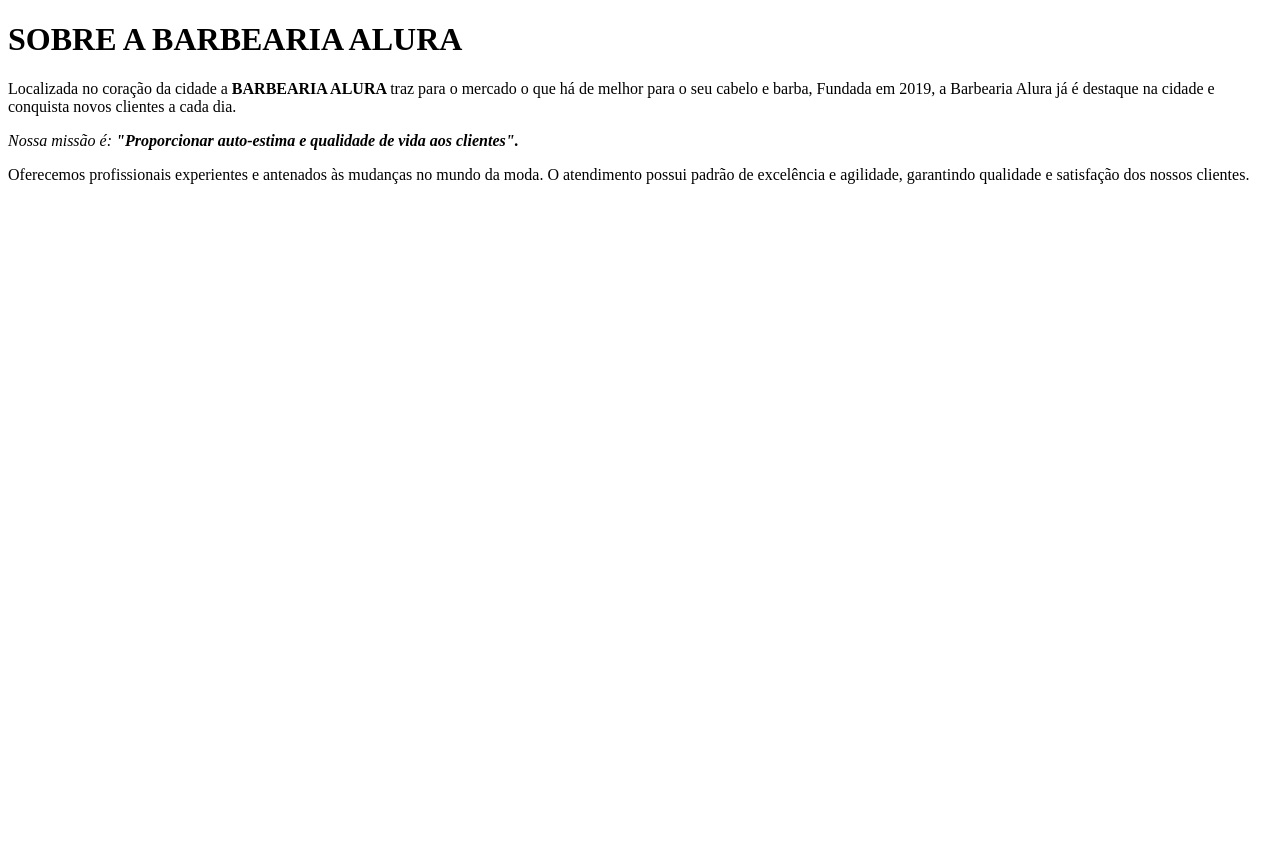
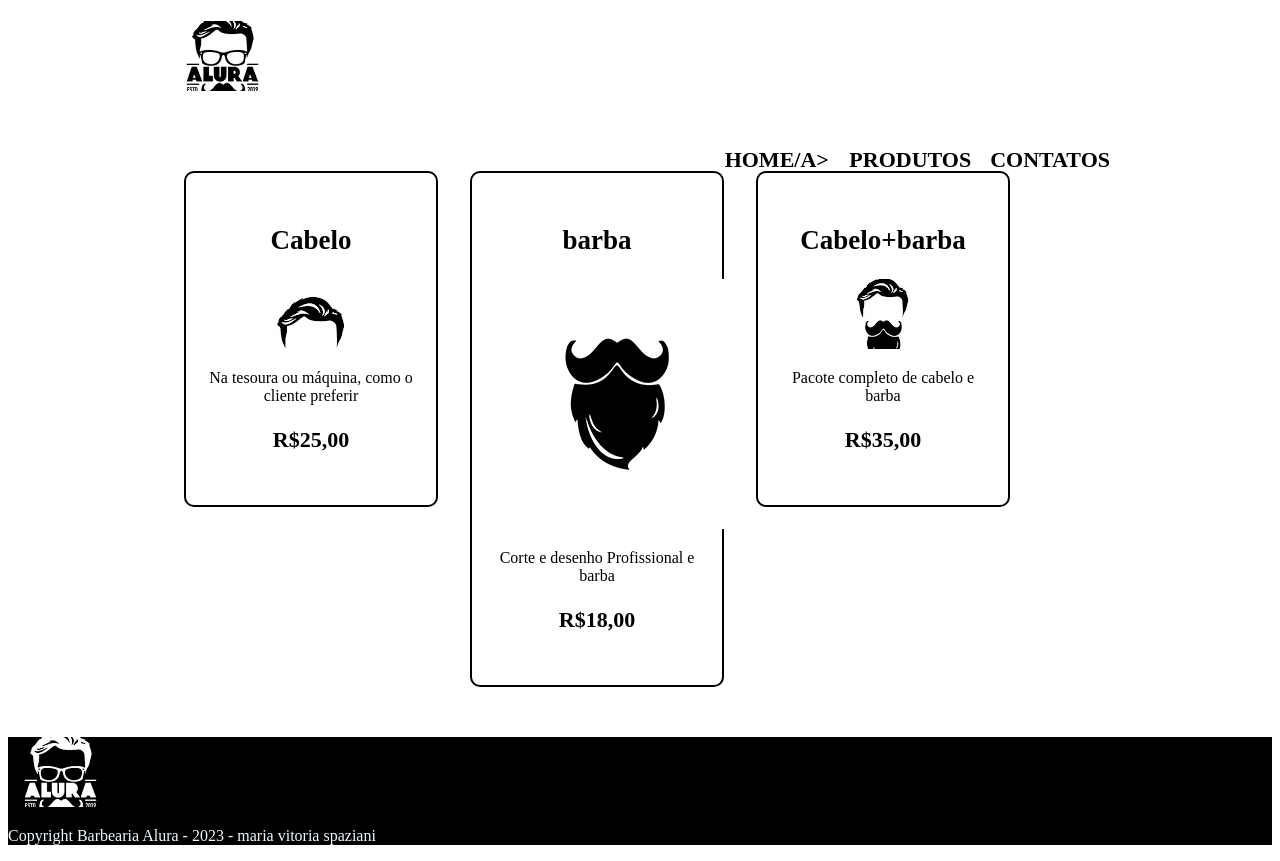
Before and after one commit to euuumaviie/Maria1B, a plain HTML site: page index.html in a window 1280 px wide. Before the commit the page ends 800 px from the top, so only its background shows below. Drawn offline with Linux system fonts and the light colour scheme.

Commit message:
Add files via upload

```diff
--- a/index.html
+++ b/index.html
@@ -3,19 +3,67 @@
 <head>
     <meta charset="UTF-8">
     <meta name="viewport" content="width=device-width, initial-scale=1.0">
-    <title> BARBEARIA ALURA </title>
+    <title>HOME</title>
+
+    <link rel="stylesheet" href="style.css">
+
 </head>
 <body>
-    <H1> SOBRE A BARBEARIA ALURA</H1>
 
- <p>   Localizada no coração da cidade a
-    <strong> BARBEARIA ALURA </strong>
-     traz para o mercado o que há de melhor para o seu cabelo e barba,
-       Fundada em 2019, a Barbearia Alura já é destaque na cidade e conquista novos
-     clientes a cada dia.</p>
+<header class="cabeçalho">
 
-   <p><Em>  Nossa missão é: <strong> "Proporcionar auto-estima e qualidade de vida aos clientes". </strong> </em></p>
+<div class="caixa">
 
- <p>Oferecemos profissionais experientes e antenados às mudanças no mundo da moda. O atendimento possui padrão de excelência e agilidade, garantindo qualidade e satisfação dos nossos clientes.</p>
-</body>
-</html>
+<h1><img src="logo.png" alt=""></h1>
+
+
+<nav>
+   <ul>
+    <li><a href="https://umcarinha2991.github.io/BarbeariaAlura-1B/">HOME/a&gt;    </li>
+    <li><a href="">PRODUTOS</a>     </li>
+    <li><a href="">CONTATOS</a>     </li>
+   </ul>
+
+
+</nav>
+
+</div>
+</header>
+
+<main>
+  <ul class="produtos">
+    <li>
+      <h2>Cabelo</h2>
+      <img src="cabelo.jpg" alt="">
+      <p class="decrição">Na tesoura ou máquina, como o cliente
+           preferir</p>
+      <p class="preço">R$25,00</p>
+    </li>
+
+    <li>
+        <h2>barba</h2>
+        <img src="barba.jpg" alt="">
+        <p class="decrição">Corte e desenho Profissional e barba</p>
+        <p class="preço">R$18,00</p>
+    </li>
+
+    <li>
+        <h2>Cabelo+barba</h2>
+        <img src="cabelo+barba.jpg" alt="">
+        <p class="decrição">Pacote completo de cabelo e barba </p>
+        <p class="preço">R$35,00</p>
+    </li>
+
+
+ </ul>
+
+
+</main>
+
+
+    <footer>
+     <img src="logo-branco.png" alt="">
+     <p>Copyright Barbearia Alura - 2023 - maria vitoria spaziani
+
+
+</footer>
--- /dev/null
+++ b/style.css
@@ -0,0 +1,73 @@
+cabeçalho{background-color: gray;
+padding: 20px;}
+
+nav{position: absolute;
+   top: 110px;
+   right: 0;}
+
+
+nav li{display: inline;
+margin:0 0 0 15px;}
+
+nav li:hover{ border-color: blue;
+            font-weight: bold;}
+
+nav a {text-transform: uppercase;
+    color: black;
+    font-weight: bold;
+    font-size: 22px;
+    text-decoration: none ;}
+
+.caixa{position: relative;
+      width: 940px;
+      margin: 0 auto;}
+.produtos{
+    width: 940px;
+    margin: 0 auto;
+    padding: 50px 0;
+}
+
+
+.produtos li{
+   display: inline-block;
+   text-align: center;
+   width: 27%;
+   vertical-align: top;
+   margin: 0 1.5%;
+   padding: 30px 20px;
+   box-sizing: border-box;
+   border: 2px solid black;
+   border-radius: 10px;
+}
+
+.produtos li:hover {
+    border-color: blue;
+}
+
+.produtos li:active h2{
+    border-color: blue;
+}
+
+.produtos li:hover h2{
+    font-size: 40px;
+}
+.produtos h2{
+    font-size: 27px;
+    font-weight: bold;
+}
+
+.descriçao{
+    font-size: 18px;
+
+}
+
+.preço{
+    font-size: 22px;
+    font-weight: bold;
+}
+
+.foto{width: 60%;}
+
+footer{ background-color: black;
+
+     color: aliceblue;}
```
Also changed, not shown: barba.jpg (added), bg.jpg (added), cabelo+barba.jpg (added), cabelo.jpg (added), logo-branco.png (added), logo.png (added), resett.css (added), 2 other files.
